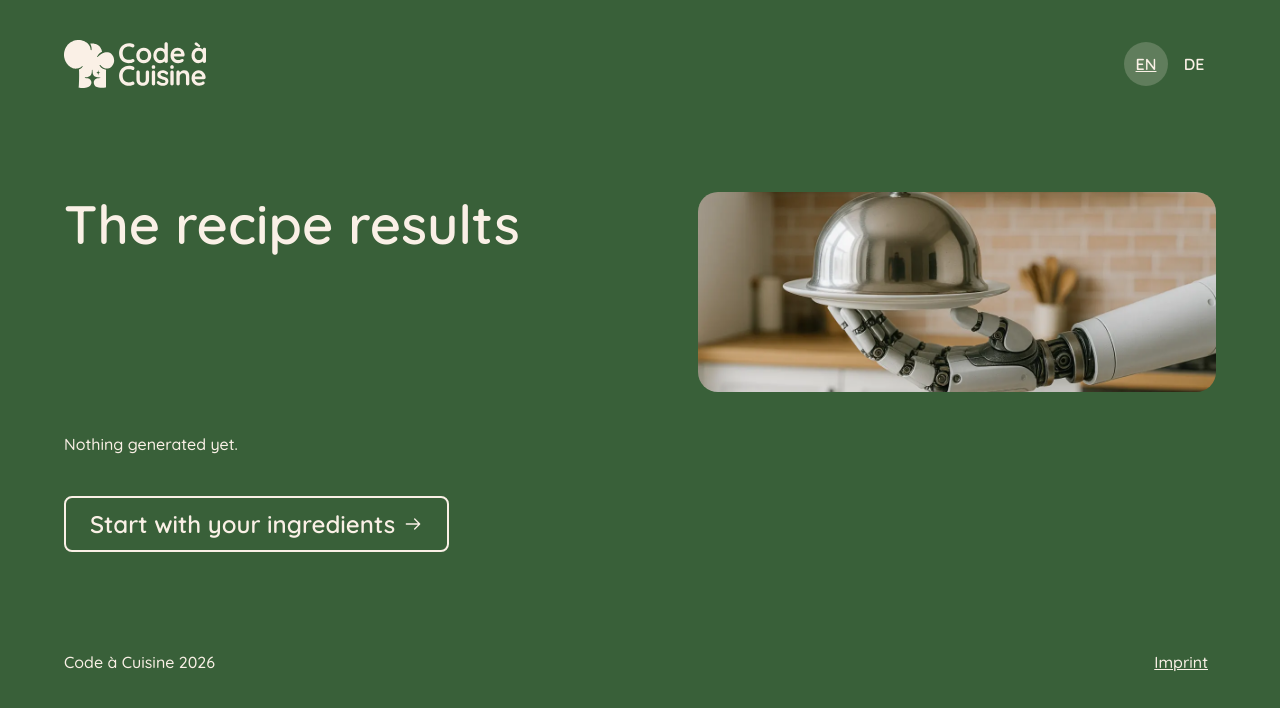
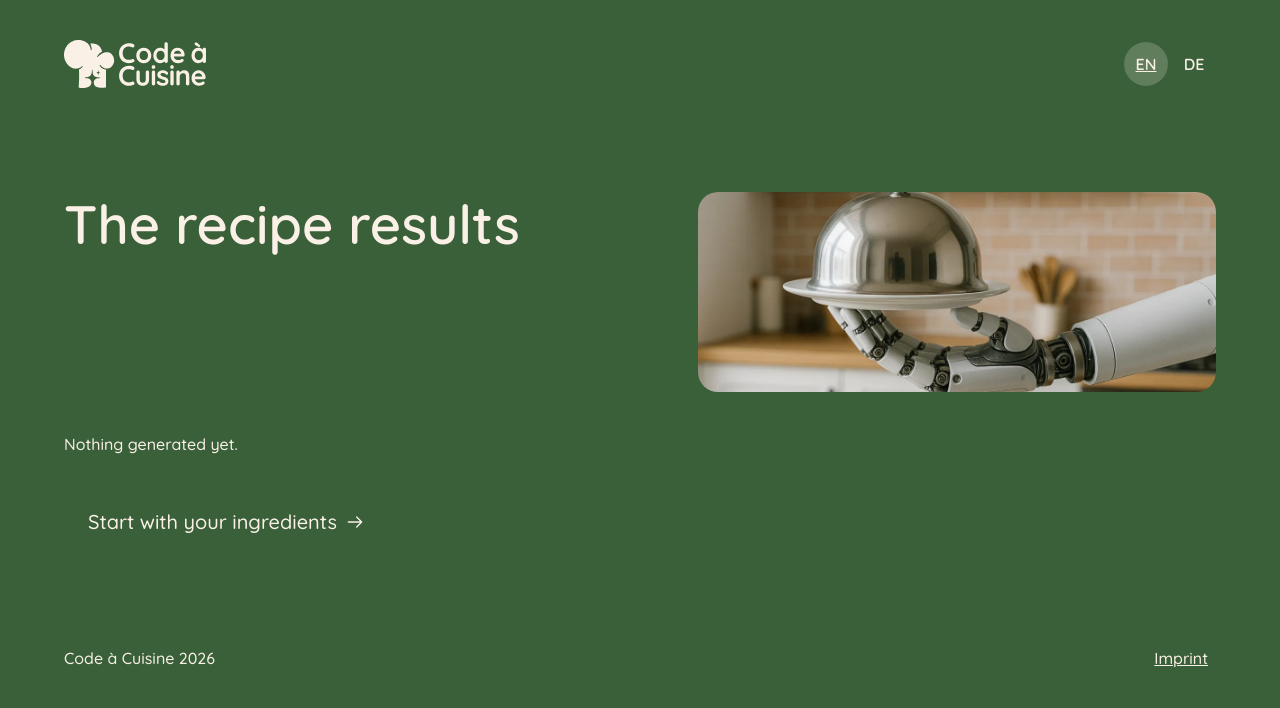
Before and after one commit to weskakay/code-a-cuisine, an Angular app: page /results in a window 1280 px wide. Shown: the top 708 px of the page. Built offline with nearby package versions, Linux system fonts and the light colour scheme.

Commit message:
style(results): match the new recipe button to the design

```diff
--- a/src/app/components/results/results.scss
+++ b/src/app/components/results/results.scss
@@ -145,27 +145,29 @@
   font-weight: var(--cc-fw-medium);
 }
 
+/* Secondary button of the design: no frame, a soft cream wash on hover */
 .results__again {
   align-self: flex-end;
   display: inline-flex;
   align-items: center;
   gap: var(--cc-space-2xs);
   text-decoration: none;
-  border: 2px solid var(--cc-cream);
   min-height: var(--cc-tap-target);
-  padding: var(--cc-space-2xs) var(--cc-space-sm);
-  border-radius: var(--cc-radius-sm);
+  padding: var(--cc-space-xs) var(--cc-space-sm);
+  border-radius: var(--cc-radius-button);
   color: var(--cc-cream);
   font-size: var(--cc-fs-xs);
-  font-weight: var(--cc-fw-semibold);
+  font-weight: var(--cc-fw-medium);
+  line-height: 1;
   transition: background var(--cc-transition);
 
-  &:hover {
-    background: var(--cc-green-pressed);
+  &:hover,
+  &:active {
+    background: var(--cc-cream-hover-faint);
   }
 
   @media (width >= 1024px) {
-    font-size: var(--cc-fs-lg);
+    font-size: var(--cc-fs-body);
   }
 }
 
--- a/src/styles/_tokens.scss
+++ b/src/styles/_tokens.scss
@@ -12,6 +12,7 @@
   /* Creams and surfaces */
   --cc-cream: #faf0e6;
   --cc-cream-hover: #fae0c6;
+  --cc-cream-hover-faint: rgb(250 224 198 / 20%);
   --cc-beige: #f5f5dc;
   --cc-white: #ffffff;
   --cc-card: #dbe0db;
@@ -54,6 +55,7 @@
 
   /* Radii */
   --cc-radius-xs: 4px;
+  --cc-radius-button: 5px;
   --cc-radius-sm: 8px;
   --cc-radius-md: 16px;
   --cc-radius-lg: 20px;
```
